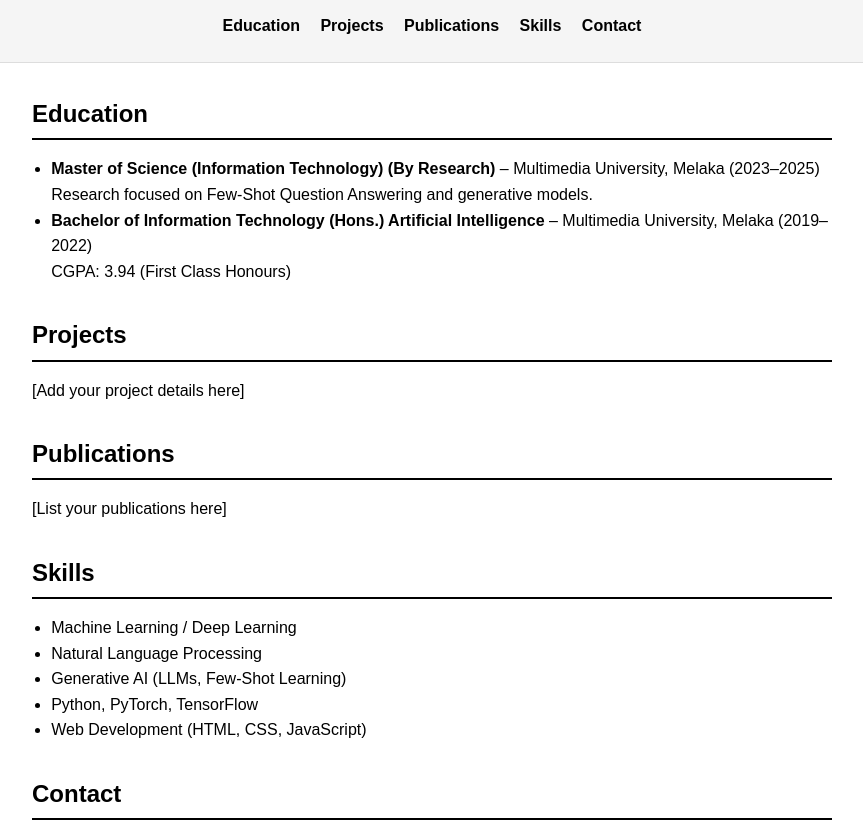
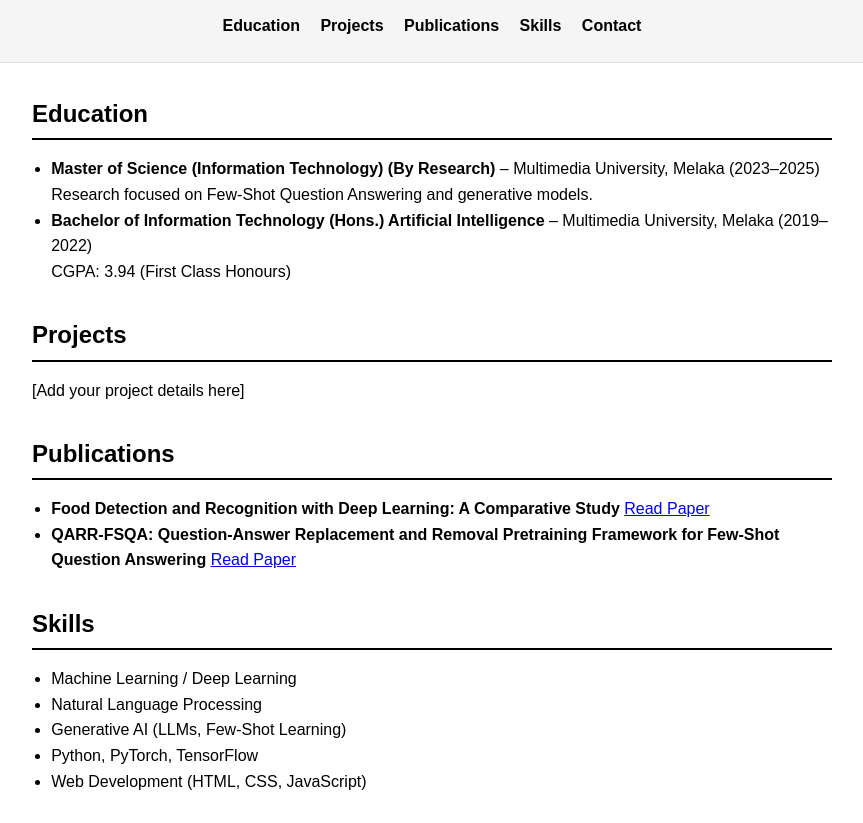
Before and after one commit to TanSiaoWah/.github.io, a plain HTML site: page index.html in a window 1280 px wide. Shown: the part 261-1084 px from the top of the page, without its empty margins (208-1071 px from the left). Drawn offline with Linux system fonts and the light colour scheme.

Commit message:
update publication

```diff
--- a/index.html
+++ b/index.html
@@ -97,9 +97,18 @@
   </section>
 
   <section id="publications">
-    <h2>Publications</h2>
-    <p>[List your publications here]</p>
-  </section>
+  <h2>Publications</h2>
+  <ul>
+    <li>
+      <strong>Food Detection and Recognition with Deep Learning: A Comparative Study</strong>
+      <a href="https://ieeexplore.ieee.org/abstract/document/10262523" target="_blank" rel="noopener noreferrer">Read Paper</a>
+    </li>
+    <li>
+      <strong>QARR-FSQA: Question-Answer Replacement and Removal Pretraining Framework for Few-Shot Question Answering</strong>
+      <a href="https://ieeexplore.ieee.org/abstract/document/10737355" target="_blank" rel="noopener noreferrer">Read Paper</a>
+    </li>
+  </ul>
+</section>
 
   <section id="skills">
     <h2>Skills</h2>
```
